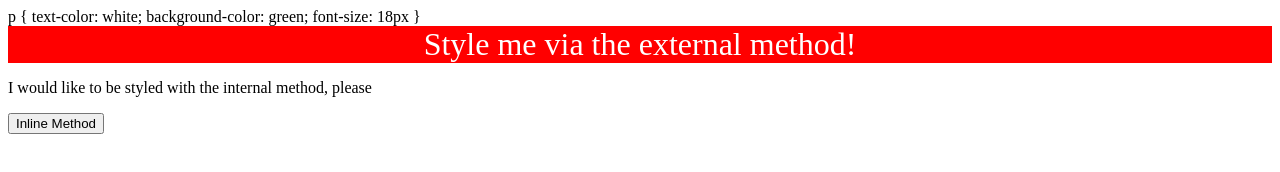
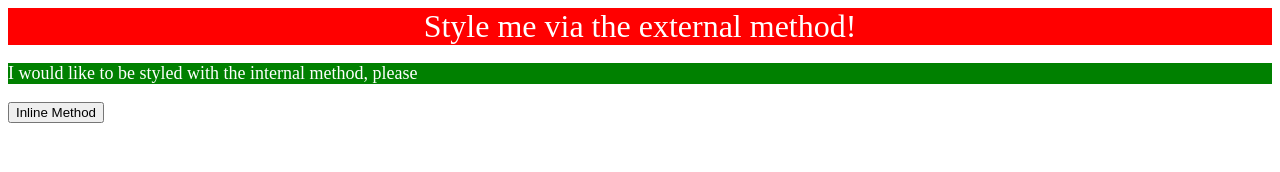
Before and after one commit to JohnRollasonCass/css-exercises, a plain HTML site: page css-exercise-1/index.html in a window 1280 px wide. Drawn offline with Linux system fonts and the light colour scheme.

Commit message:
Finish line 2 w/ css styling

```diff
--- a/css-exercise-1/index.html
+++ b/css-exercise-1/index.html
@@ -5,13 +5,17 @@
     <meta name="viewport" content="width=device-width, initial-scale=1.0">
     <link rel="stylesheet" href="styles.css"/>
     <title>css practice 1</title>
+    <style>
+    p {
+  background-color: green;
+  color: white;
+  font-size: 18px;
+   }
+    </style>
 </head>
+
 <body>
-  p {
-    text-color: white;
-    background-color: green;
-    font-size: 18px
-  }
+
   <div> Style me via the external method!</div>
   <p>I would like to be styled with the internal method, please</p>
   <button>Inline Method</button>
```
